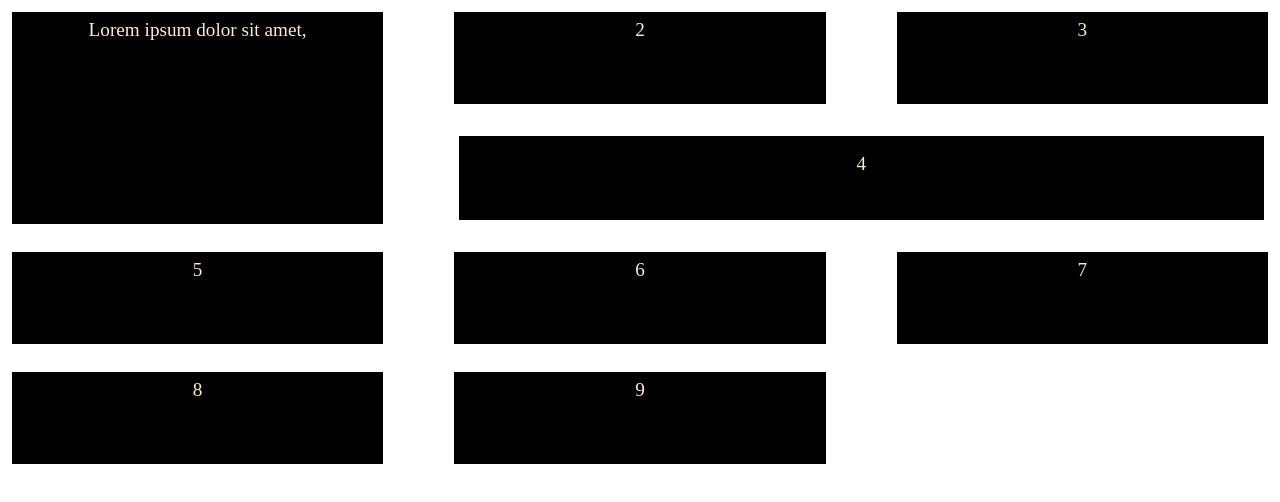
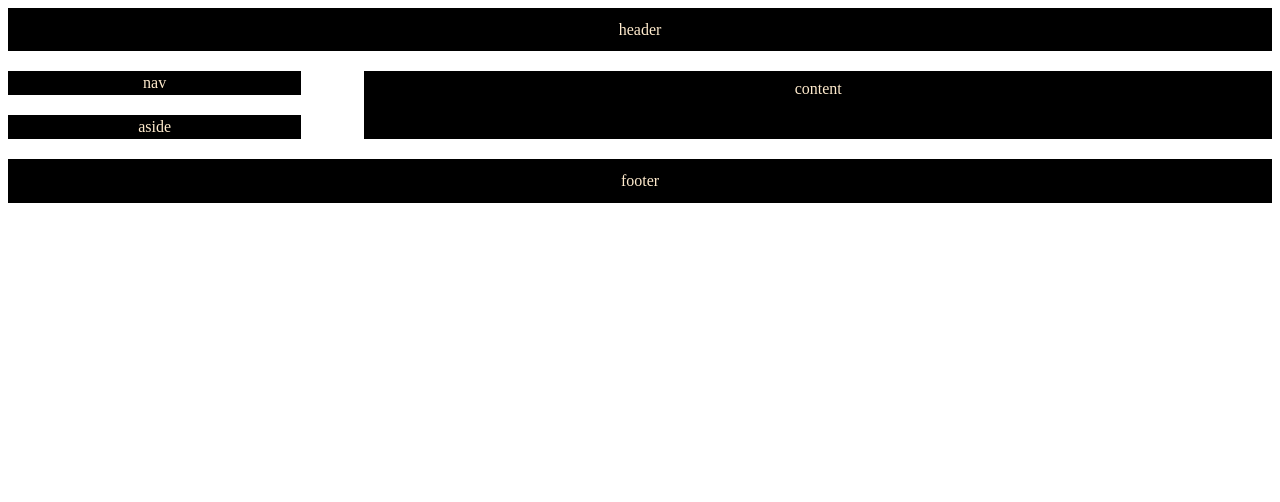
Before and after one commit to seif1125/FRONTEND-Course, a plain HTML site: page index.html in a window 1280 px wide. Drawn offline with Linux system fonts and the light colour scheme.

Commit message:
using grid areas

```diff
--- a/index.html
+++ b/index.html
@@ -1,7 +1,7 @@
 <!Doctype html>
 <html>
 <head>
-    <title>grid system (grid lines)</title>
+    <title>grid system (grid area)</title>
     <link rel=StyleSheet href="styles.css" type="text/css">
     <link href="./media/fontawesome-free-5.15.1-web/css/all.css" rel="stylesheet">
     <meta charset="UTF-8">
@@ -11,34 +11,21 @@
 </head>
 <body>
 <div class="container">
-    <div class="item" id="first">
-    Lorem ipsum dolor sit amet,
-    </div>
-    <div class="item">
-        2
-    </div>
-    <div class="item">
-        3
-    </div>
-    <div class="item" id="fourth">
-        4
-    </div>
-    <div class="item">
-        5
-    </div>
-    <div class="item">
-        6
-    </div>
-    <div class="item">
-        7
-    </div>
-    <div class="item">
-        8
-    </div>
-    <div class="item">
-        9
-    </div>
-</div>
+  <header class="item">
+      header
+  </header>
+  <nav class="item">
+      nav
+  </nav>
+  <aside class="item">
+      aside
+  </aside>
+  <div id="content" class="item">
+      content
+  </div>
+  <footer class="item">
+      footer
+  </footer>
 
 </body>
 
--- a/styles.css
+++ b/styles.css
@@ -3,10 +3,16 @@
 
 .container{
     display: grid;
-    grid-template-columns: repeat(3,1fr);
-    grid-auto-rows: minmax(100px,auto);
-    grid-column-gap: 5%;
-    grid-row-gap: 5%;
+    width: 100%;
+    grid-template-areas:
+    "hd hd hd hd"
+    "nv cnt cnt cnt"
+    "nv cnt cnt cnt"
+    "as cnt cnt cnt"
+    "ft ft ft ft";
+    grid-gap: 15% 5% ;
+    text-align: center;
+
 }
 
 
@@ -14,20 +20,25 @@
 
     background-color: black;
     color: blanchedalmond;
-    font-size: 1.2rem;
-    margin:1% 1%;
-    text-align: center;
-     padding: 2% 0%;
+    font-size: 200 px;
+    padding:1% 5%;
 
 }
-#first{
 
-    grid-row-start: 1;
-    grid-row-end: 3;
+header{
+    grid-area: hd;
 }
-
-#fourth{
-    grid-column: 2/4;
+nav{
+    grid-area: nv;
+}
+aside{
+    grid-area:as;
+}
+#content{
+    grid-area: cnt;
+}
+footer{
+grid-area: ft;
 }
 
 
```
